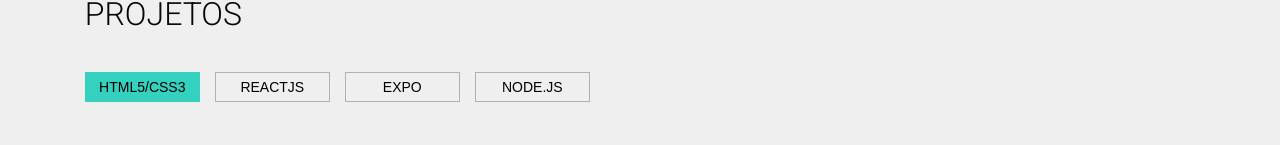
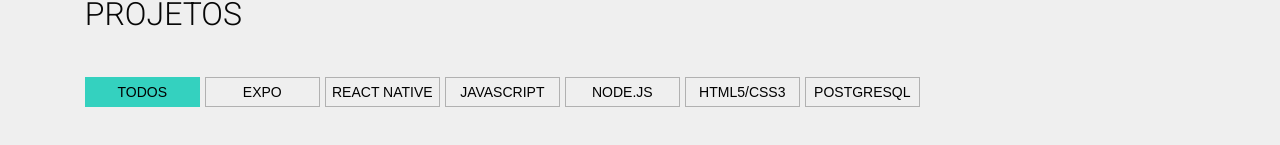
Before and after one commit to sudo-victor/portifolio, a Next.js app: page / in a window 1280 px wide. Shown: the part 2191-2336 px from the top of the page. Built offline with nearby package versions, Linux system fonts and the light colour scheme.

Commit message:
chore: add effect in tags

```diff
--- a/src/components/Banner/index.tsx
+++ b/src/components/Banner/index.tsx
@@ -11,12 +11,12 @@
   function handleTypeWriter(typewriter: TypewriterClass) {
 
        typewriter
-       .typeString("backend")
+       .typeString("back-end")
 
        .pauseFor(1000)
        .deleteAll()
 
-       .typeString("frontend")
+       .typeString("front-end")
 
        .pauseFor(1000)
        .deleteAll()
--- a/src/components/Contact/index.tsx
+++ b/src/components/Contact/index.tsx
@@ -8,12 +8,12 @@
       <div>
           <h2>Meu Contato</h2>
 
-        <p>Resta alguma dúvida? Preencha os campos abaixo com os seguintes dados que em breve entraremos em contato.</p>
+        <p>Resta alguma dúvida? Preencha os campos com os seguintes dados que em breve entraremos em contato.</p>
 
         <p>
-          E-MAIL: MEU@EMAIL.COM.BR<br/><br/>
-          WHATSAPP: +55 21 96545-1909<br/><br/>
-          ENDEREÇO: JACAREPAGUÁ, RJ
+          E-MAIL: victorsoutosoares@gmail.com<br/><br/>
+          WHATSAPP: +55 21 99820-0330<br/><br/>
+          ENDEREÇO: Jacarepaguá, RJ
         </p>
       </div>
 
--- a/src/components/Header/header.module.scss
+++ b/src/components/Header/header.module.scss
@@ -19,7 +19,7 @@
     height: 10vh;
     padding: 0 var(--padding);
 
-    background: rgba(0, 0, 0, 0.99);
+    background: rgba(0, 0, 0, 0.9);
 
     display: flex;
     align-items: center;
@@ -100,7 +100,8 @@
     }
 
     &.whiteStyle {
-      background: rgba(255, 255, 255, 0.99);
+      background: rgba(255, 255, 255, 0.9);
+      box-shadow: 2px 2px 2px rgb(177, 177, 177);
 
       nav {
         &.activated {
--- a/src/components/Projects/index.tsx
+++ b/src/components/Projects/index.tsx
@@ -1,4 +1,4 @@
-import { useState } from 'react';
+import { useState, useEffect } from 'react';
 import Image from 'next/image';
 
 import styles from './projects.module.scss';
@@ -6,15 +6,36 @@
 
 export default function Projects() {
   const [projects] = useState(database.projects);
+  const [tags, setTags] = useState<string[]>([]);
+  const [currentTag, setCurrentTag] = useState("todos");
+
+  useEffect(() => {
+    function getAllTags() {
+      let getTagsInProjectsList = projects.map(project => project.tags).flat();
+      const filterTags = ["todos", ...new Set(getTagsInProjectsList)]
+      setTags(filterTags);
+    }
+    getAllTags()
+  }, [])
+
+  function handleChooseTag(text: string) {
+    setCurrentTag(text);
+    console.log("teste")
+  }
 
   return (
     <section className={styles.projectsComponent} id="projects">
       <h2>Projetos</h2>
       <div className={styles.tags}>
-        <button className={styles.activated}>HTML5/CSS3</button>
-        <button>ReactJS</button>
-        <button>Expo</button>
-        <button>Node.JS</button>
+        {
+          tags.map(tag => (
+            <button
+              key={tag}
+              className={tag === currentTag ? styles.activated : ""}
+              onClick={() => handleChooseTag(tag)}
+            >{tag}</button>
+          ))
+        }
       </div>
 
       <div className={styles.items}>
--- a/src/components/Projects/projects.module.scss
+++ b/src/components/Projects/projects.module.scss
@@ -16,10 +16,11 @@
   }
 
   div.tags {
+    z-index: 9;
     button {
       width: 115px;
       height: 30px;
-      margin-right: 15px;
+      margin: 5px 5px 0px 0px;
 
       border-radius: 0;
       border: 1px solid #b1b1b1;
@@ -28,6 +29,8 @@
       background: var(--white);
 
       cursor: pointer;
+
+      z-index: 999;
 
       transition: all ease 200ms;
 
@@ -78,25 +81,6 @@
 
         &:hover {
           width: 120%;
-        }
-      }
-
-      div.tags {
-        overflow: hidden;
-        display: flex;
-        align-items: center;
-        justify-content: center;
-
-        flex-wrap: wrap;
-
-        span {
-          margin-left: 5px;
-          padding: 5px;
-
-          background: var(--primary);
-
-          color: var(--black);
-          font-size: 10px;
         }
       }
 
--- a/tsconfig.json
+++ b/tsconfig.json
@@ -10,6 +10,7 @@
     "esModuleInterop": true,
     "module": "esnext",
     "moduleResolution": "node",
+    "downlevelIteration": true,
     "resolveJsonModule": true,
     "isolatedModules": true,
     "jsx": "preserve"
```
Also changed, not shown: next.config.js (added).
